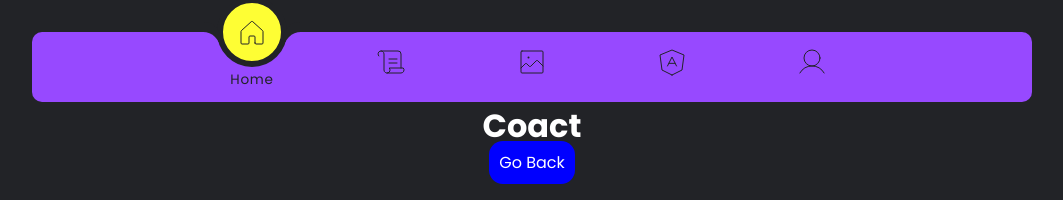
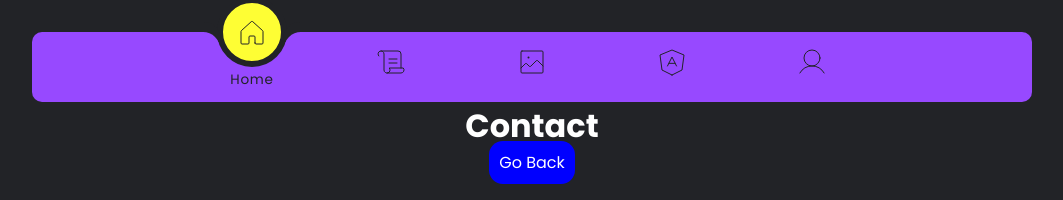
Before and after one commit to fawadashraf1262/navigation, a React (Vite) app: page /contact in a window 1280 px wide. Shown: the top 200 px of the page, without its empty margins (108-1171 px from the left). Built offline with nearby package versions, Linux system fonts and the light colour scheme.

Commit message:
testing globadsdve

```diff
--- a/src/App.jsx
+++ b/src/App.jsx
@@ -16,7 +16,7 @@ const App = () => {
         <Route path='/blog' element={<Blog/>}></Route>
         <Route path='/gallery' element={<Gallery/>}></Route>
         <Route path='/contact' element={<Contact/>}></Route>
-        <Route path='/abut' element={<About/>}></Route>
+        <Route path='/about' element={<About/>}></Route>
       </Routes>
     </BrowserRouter>
   )
--- a/src/Contact.jsx
+++ b/src/Contact.jsx
@@ -10,7 +10,7 @@ const Contact = () => {
 
   return (
     <div  style={{textAlign: "center",color: "white"}}>
-        <h1>Coact</h1>
+        <h1>Contact</h1>
         <Link style={{textDecoration:"none", color: "white", backgroundColor: "blue", padding: "10px", borderRadius: "14px"}} to="/" onClick={() => handleTabClick('Home') } className={`${activeTab === 'Home'}`}>Go Back</Link>
     </div>
   )
```
